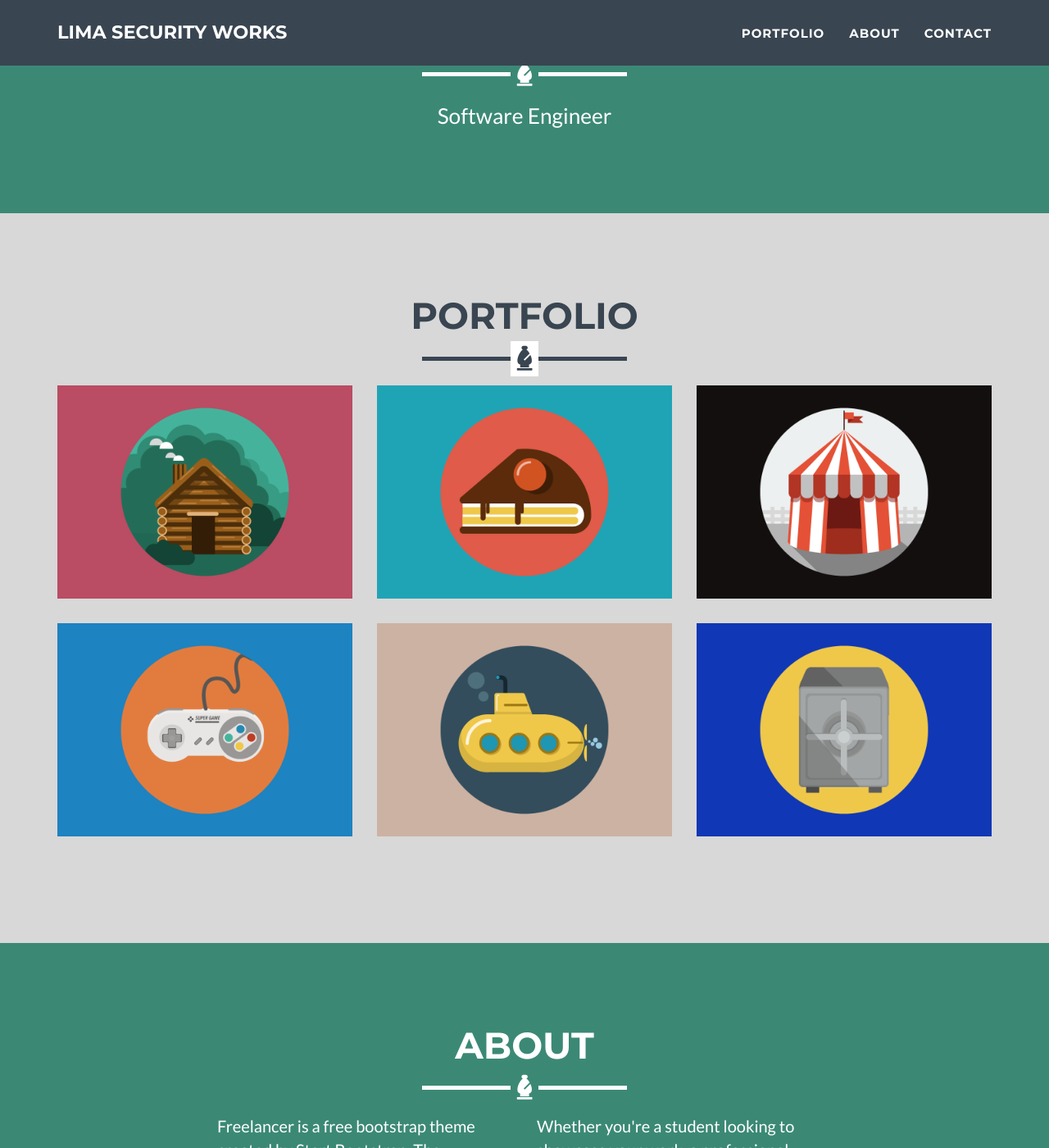
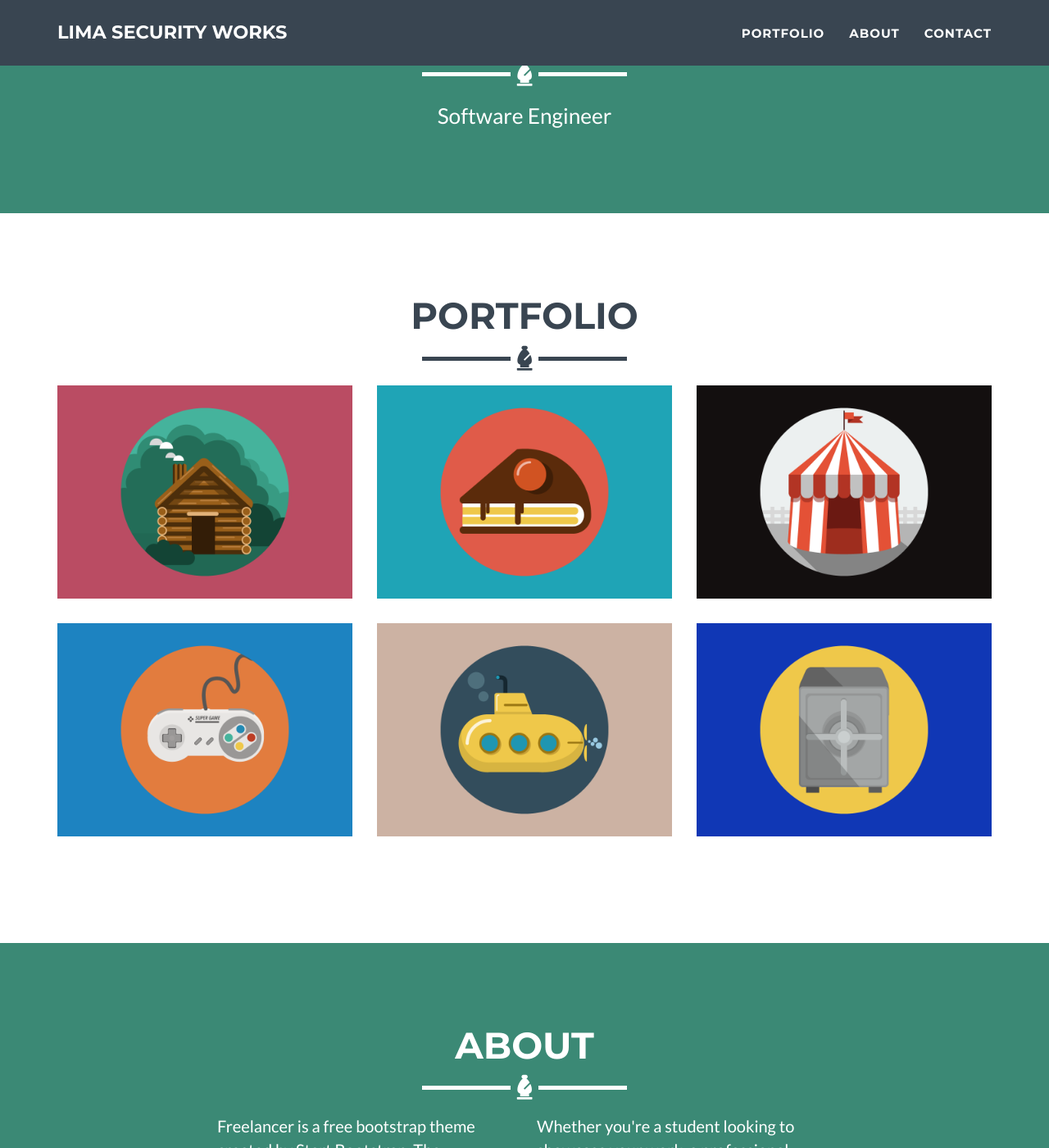
Before and after one commit to iskra0332/limasecurityworks.io, a Jekyll site: the page built from index.html, in a window 1280 px wide and 1400 px high, scrolled down 648 px. Shown: the whole window at 82% size. Built offline with Jekyll 4.4.1, drawn with Linux system fonts in a browser that asks for light colours.

Commit message:
Didn't work, try again later.

```diff
--- a/_includes/css/main.css
+++ b/_includes/css/main.css
@@ -6,7 +6,6 @@
 
 body {
     overflow-x: hidden;
-    background-color: #d8d8d8;
 }
 
 p {
```
